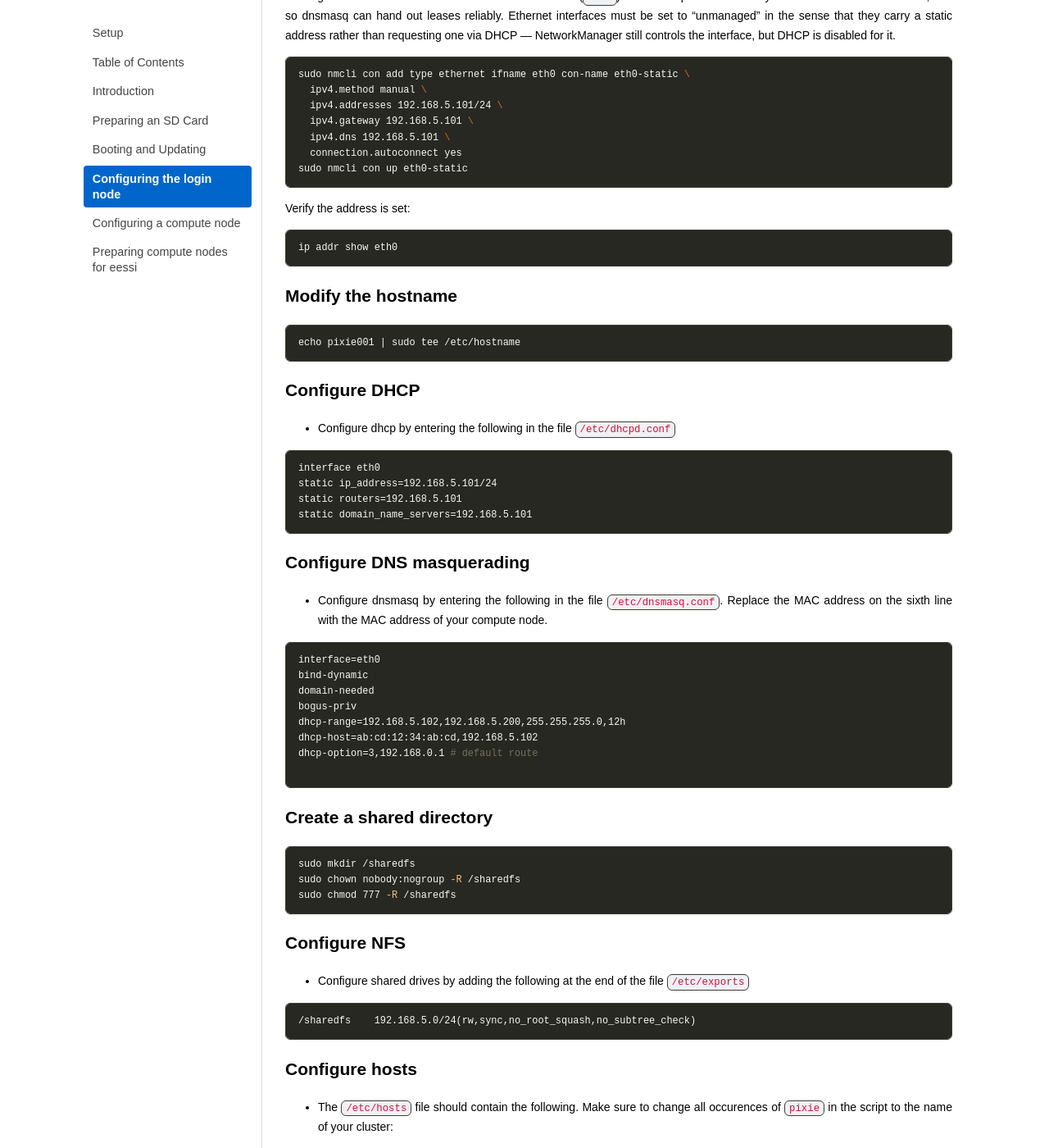
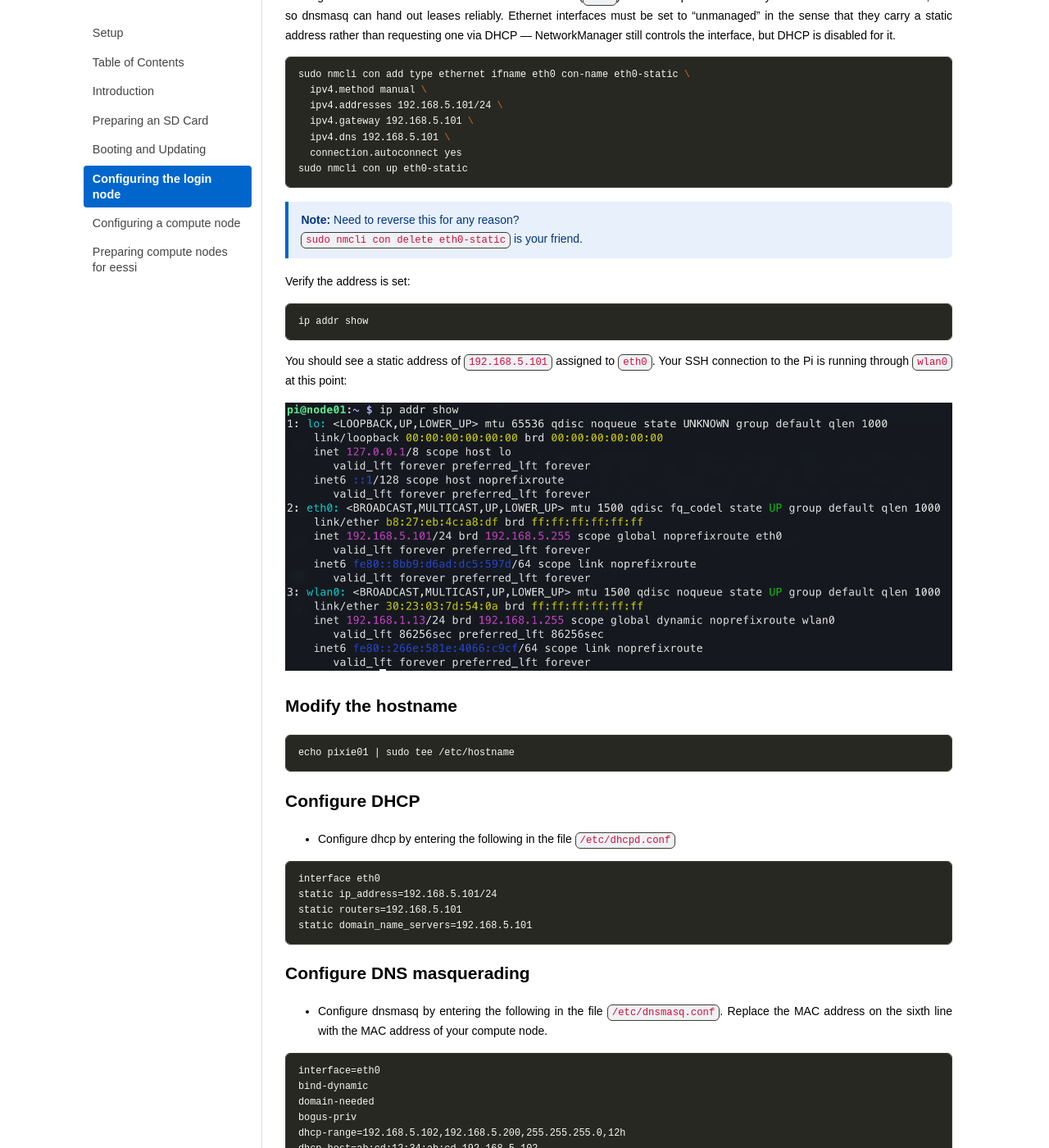
Before and after one commit to carpentriesoffline/Building_a_miniHPC_for_Training, a Jekyll site: the page built from 04-configurationLogin.md, in a window 1280 px wide and 1400 px high, scrolled down 2025 px. Shown: the whole window at 82% size. Built offline with Jekyll 4.4.1, drawn with Linux system fonts in a browser that asks for light colours.

Commit message:
Add note on reversing static IP assignment and screenshot of `ip addr show`

````diff
--- a/04-configurationLogin.md
+++ b/04-configurationLogin.md
@@ -101,16 +101,23 @@ sudo nmcli con add type ethernet ifname eth0 con-name eth0-static \
 sudo nmcli con up eth0-static
 ```
 
+> **Note:** Need to reverse this for any reason?
+> `sudo nmcli con delete eth0-static` is your friend.
+
 Verify the address is set:
 
 ```bash
-ip addr show eth0
+ip addr show
 ```
+
+You should see a static address of `192.168.5.101` assigned to `eth0`. Your SSH connection to the Pi is running through `wlan0` at this point:
+
+![`ip addr show` showing static IP assignment and WiFi connection](fig/static-ip.png)
 
 ## Modify the hostname
 
 ```bash
-echo pixie001 | sudo tee /etc/hostname
+echo pixie01 | sudo tee /etc/hostname
 ```
 
 ## Configure DHCP
````
Also changed, not shown: fig/static-ip.png (added).
